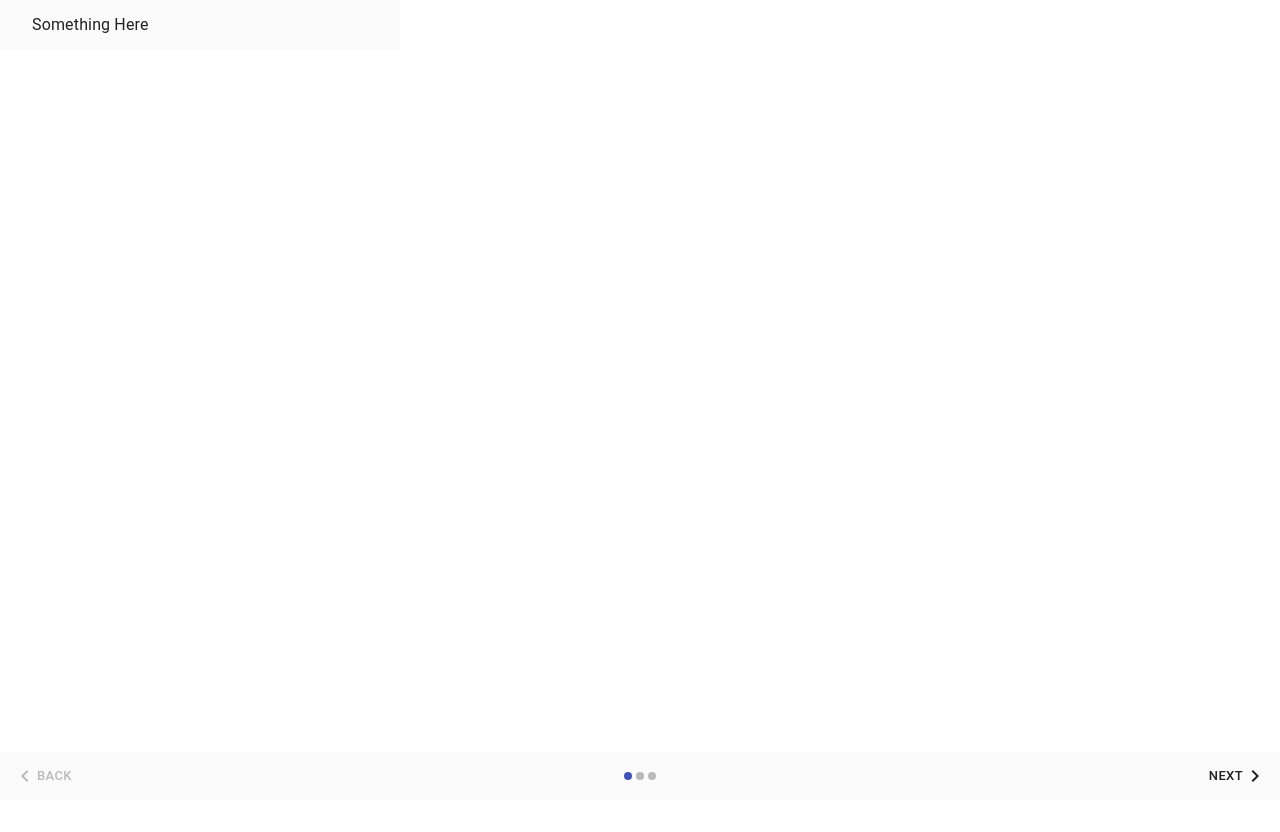
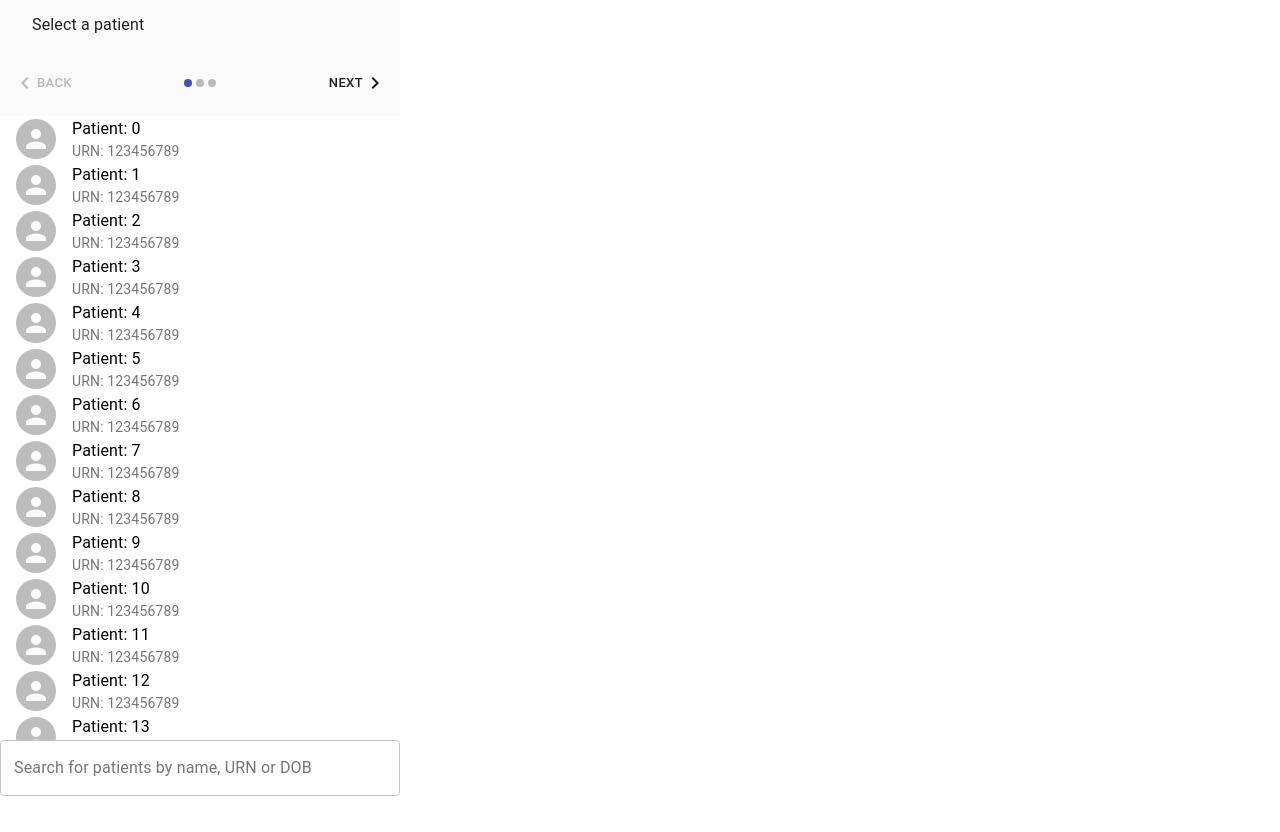
Before and after one commit to PhonicCanine/page-creation, a React (Create React App) app: page / in a window 1280 px wide. Shown: the top 832 px of the page. Before the commit the page ends 800 px from the top, so only its background shows below. Built offline with nearby package versions, Linux system fonts and the light colour scheme.

Commit message:
Got most of the way to a working prototype

```diff
--- /dev/null
+++ b/src/DirectoryList.tsx
@@ -0,0 +1,65 @@
+import { Box, Tab, Tabs, Typography } from "@material-ui/core";
+import { useState } from "react";
+import { AutoSizer } from "react-virtualized";
+import MobileSelectableList, { renderPractitionerRow, renderRoleRow } from "./MobileSelectableList";
+import Practitioner from "./Model/Practitioner";
+import Role from "./Model/Role";
+
+interface TabPanelProps {
+children?: React.ReactNode;
+index: any;
+value: any;
+}
+
+function TabPanel(props: TabPanelProps) {
+const { children, value, index, ...other } = props;
+
+return (
+    <div
+        role="tabpanel"
+        hidden={value !== index}
+        id={`simple-tabpanel-${index}`}
+        aria-labelledby={`simple-tab-${index}`}
+        style={{height: "100%", width: "100%", margin: 0, padding: 0}}
+        {...other}
+        >
+            {value === index && (
+                <Box p={3} height={1} width={1} style={{margin: 0, padding: 0}}>
+                    {children}
+                </Box>
+            )}
+    </div>
+);
+}
+
+function DirectoryList() {
+    const [currentTab,ChangeTab] = useState(0);
+    const handleChange = (event: React.ChangeEvent<{}>, newValue: number) => {
+        ChangeTab(newValue);
+    };
+    const [selectedPractitioners, updateSelectedPractitioners] = useState([]);
+    return (
+        <AutoSizer>
+            {(size) => {
+                return (
+                    <div style={{height: size.height, width: size.width}}>
+                        <Tabs value={currentTab} onChange={handleChange} aria-label="simple tabs example">
+                            <Tab label="Roles" disabled={selectedPractitioners.length > 0}/>
+                            <Tab label="Practitioners" />
+                        </Tabs>
+                        <div style={{width: size.width, height: size.height - 80, position: "relative"}}>
+                            <TabPanel index={0} value={currentTab}>
+                                <MobileSelectableList RowRenderFunction={renderRoleRow} SearchText="Search Roles" getCount={() => 100} getItemAtIndex={(idx) => new Role(`Role: ${idx}`, "Unit")}/>
+                            </TabPanel>
+                            <TabPanel index={1} value={currentTab}>
+                                <MobileSelectableList RowRenderFunction={renderPractitionerRow} SearchText="Search for Practitioners" getCount={() => 100} getItemAtIndex={(idx) => new Practitioner(`Practitioner: ${idx}`, "Active")}/>
+                            </TabPanel>
+                        </div>
+                    </div>
+                );
+            }}
+        </AutoSizer>
+    )
+}
+
+export default DirectoryList;
--- a/src/MobileProcess.tsx
+++ b/src/MobileProcess.tsx
@@ -2,21 +2,23 @@ import { Button, MobileStepper, Paper, Typography } from "@material-ui/core";
 import { KeyboardArrowLeft, KeyboardArrowRight } from "@material-ui/icons";
 import { useState } from "react";
 import { createStyles, makeStyles, Theme, useTheme } from '@material-ui/core/styles';
-import MobileSelectableList from "./MobileSelectableList";
+import MobileSelectableList, { renderPatientRow } from "./MobileSelectableList";
+import DirectoryList from "./DirectoryList";
+import Patient from "./Model/Patient";
 
 const useStyles = makeStyles((theme: Theme) =>
     createStyles({
         root: {
             maxWidth: 400,
             flexGrow: 1,
-            height: "100%",
+            height: "calc(100vh - 66px)",
         },
         header: {
             display: 'flex',
             alignItems: 'center',
             height: 50,
             paddingLeft: theme.spacing(4),
-            backgroundColor: theme.palette.background.default,
+            backgroundColor: theme.palette.background.default
         },
     }),
 );
@@ -32,16 +34,17 @@ function MobileProcess(){
     const handleBack = () => {
         setActiveStep((val) => val - 1);
     }
+    const stepNames = ["Select a patient", "Select a recipient", "Select a due date"]
     return (
         <div className={classes.root}>
             <Paper square elevation={0} className={classes.header}>
-                <Typography>{"Something Here"}</Typography>
+                <Typography>{stepNames[activeStep]}</Typography>
             </Paper>
-            <MobileSelectableList/>
             <MobileStepper
                 variant="dots"
                 steps={3}
                 activeStep={activeStep}
+                style={{height: "50px", position: "relative"}}
                 nextButton={
                     <Button size="small" onClick={handleNext} disabled={activeStep === 3}>
                     Next
@@ -55,6 +58,14 @@ function MobileProcess(){
                     </Button>
                 }
             />
+            {(() => {
+                switch (activeStep) {
+                    case 0:
+                        return <MobileSelectableList RowRenderFunction={renderPatientRow} SearchText="Search for patients by name, URN or DOB" getCount={() => 100} getItemAtIndex={(idx) => new Patient("123456789","13/07/2091",`Patient: ${idx}`)}/>
+                    case 1:
+                        return <DirectoryList/>
+                }
+            })()}
         </div>
     );
 }
--- a/src/MobileSelectableList.tsx
+++ b/src/MobileSelectableList.tsx
@@ -1,12 +1,25 @@
-import { Avatar, Box, List, ListItem, ListItemAvatar, ListItemText } from "@material-ui/core";
+import { Avatar, Box, List, ListItem, ListItemAvatar, ListItemText, ListItemProps, TextField } from "@material-ui/core";
+import { Component, ComponentType, FunctionComponent } from "react";
 import { AutoSizer } from "react-virtualized";
 import { FixedSizeList, ListChildComponentProps } from 'react-window';
+import Patient from "./Model/Patient";
+import Practitioner from "./Model/Practitioner";
+import Role from "./Model/Role";
 
-class MobileSelectableListProps {
-
+class MobileSelectableListProps<T> {
+  RowRenderFunction: (itm: T, props: ListChildComponentProps) => JSX.Element;
+  SearchText: string;
+  getItemAtIndex: (idx: number) => T;
+  getCount: () => number;
+  constructor(renderer: (itm: T, props: ListChildComponentProps)  => JSX.Element, query: string, getItemAtIndex: (idx: number) => T, getCount: () => number) {
+    this.RowRenderFunction = renderer;
+    this.SearchText = query;
+    this.getItemAtIndex = getItemAtIndex;
+    this.getCount = getCount;
+  }
 }
 
-function renderRow(props: ListChildComponentProps) {
+export function renderPatientRow(itm: Patient, props: ListChildComponentProps) {
   const { index, style } = props;
 
   return (
@@ -14,25 +27,59 @@ function renderRow(props: ListChildComponentProps) {
       <ListItemAvatar>
           <Avatar/>
       </ListItemAvatar>
-        <ListItemText primary={`Patient ${index + 1}`} secondary={"URN: 199290123"} />
+      <ListItemText primary={itm.Name} secondary={`URN: ${itm.URN}`} />
     </ListItem>
   );
 }
 
-function MobileSelectableList() {
+export function renderRoleRow(itm: Role, props: ListChildComponentProps) {
+  const { index, style } = props;
+
   return (
-      <Box width={1} height={1}>
+    <ListItem button style={style} key={index}>
+      <ListItemAvatar>
+          <Avatar/>
+      </ListItemAvatar>
+      <ListItemText primary={itm.Name} secondary={itm.Unit} />
+    </ListItem>
+  );
+}
+
+export function renderPractitionerRow(itm: Practitioner, props: ListChildComponentProps) {
+  const { index, style } = props;
+
+  return (
+    <ListItem button style={style} key={index}>
+      <ListItemAvatar>
+          <Avatar/>
+      </ListItemAvatar>
+      <ListItemText primary={itm.Name} secondary={itm.Active} />
+    </ListItem>
+  );
+}
+
+function MobileSelectableList<T>(props: MobileSelectableListProps<T>) {
+  const handleClick = (n: T) => () => {
+
+  }
+
+  function renderer(p: ListChildComponentProps): JSX.Element {
+    let itm = props.getItemAtIndex(p.index);
+    let listItem = props.RowRenderFunction(itm,p);
+    //(listItem as unknown as Component<ListItemProps>).props.onClick = handleClick(itm);
+    return listItem;
+  }
+  return (
     <AutoSizer>
-          {(w) => {
-            return (
-              <FixedSizeList height={w.height} width={w.width} itemSize={46} itemCount={200}>
-                {renderRow}
+      {(w) => { return (
+      <div style={{height: "100%", width: "100%", margin: 0, padding: 0}}>
+        <FixedSizeList height={w.height - 110} width={w.width} itemSize={46} itemCount={props.getCount()}>
+          {renderer}
         </FixedSizeList>
-              );
+        <TextField variant="outlined" color="secondary" label={props.SearchText} style={{width: w.width, height: 0, bottom: 0, position: "relative"}}/>
+      </div>);
       }}
     </AutoSizer>
-      </Box>
-
   );
 }
 
--- /dev/null
+++ b/src/Model/Patient.ts
@@ -0,0 +1,10 @@
+export default class Patient {
+    URN: string;
+    DOB: string;
+    Name: string;
+    constructor(URN: string, DOB: string, Name: string) {
+        this.URN = URN;
+        this.DOB = DOB;
+        this.Name = Name;
+    }
+}
--- /dev/null
+++ b/src/Model/Practitioner.ts
@@ -0,0 +1,8 @@
+export default class Practitioner {
+    Name: string;
+    Active: string;
+    constructor(Name: string, Active: string) {
+        this.Name = Name;
+        this.Active = Active;
+    }
+}
--- /dev/null
+++ b/src/Model/Role.ts
@@ -0,0 +1,8 @@
+export default class Role {
+    Name: string;
+    Unit: string;
+    constructor(Name: string, Unit: string) {
+        this.Name = Name;
+        this.Unit = Unit;
+    }
+}
```
Also changed, not shown: 2 other files (tests, documents, lock files or other folders). Lines whose indentation alone changed are shown as unchanged.
